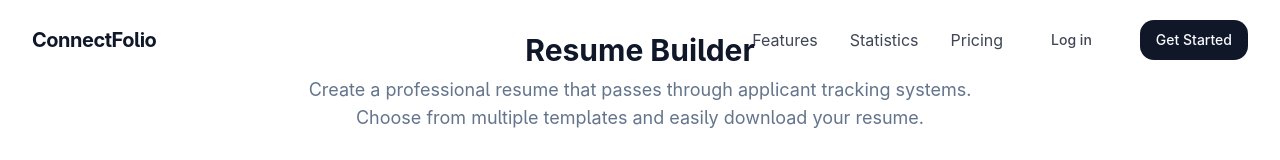
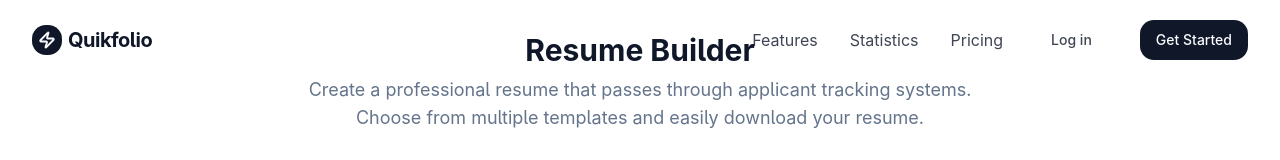
Before and after one commit to burkefect/connectfolio-hub-48, a React (Vite) app: page /resume-builder in a window 1280 px wide. Shown: the top 160 px of the page. Built offline with nearby package versions, Linux system fonts and the light colour scheme.

Commit message:
Change app name and add logo
Change the app name from "ConnectFolio" to "Quikfolio" and add a minimalistic logo.

```diff
--- a/index.html
+++ b/index.html
@@ -1,19 +1,20 @@
+
 <!DOCTYPE html>
 <html lang="en">
   <head>
     <meta charset="UTF-8" />
     <meta name="viewport" content="width=device-width, initial-scale=1.0" />
-    <title>connectfolio-hub</title>
-    <meta name="description" content="Lovable Generated Project" />
-    <meta name="author" content="Lovable" />
+    <title>Quikfolio - Create your portfolio in minutes</title>
+    <meta name="description" content="Create a professional portfolio website in minutes with Quikfolio" />
+    <meta name="author" content="Quikfolio" />
 
-    <meta property="og:title" content="Lovable Generated Project" />
-    <meta property="og:description" content="Lovable Generated Project" />
+    <meta property="og:title" content="Quikfolio - Create your portfolio in minutes" />
+    <meta property="og:description" content="Create a professional portfolio website in minutes with Quikfolio" />
     <meta property="og:type" content="website" />
     <meta property="og:image" content="https://lovable.dev/opengraph-image-p98pqg.png" />
 
     <meta name="twitter:card" content="summary_large_image" />
-    <meta name="twitter:site" content="@lovable_dev" />
+    <meta name="twitter:site" content="@quikfolio" />
     <meta name="twitter:image" content="https://lovable.dev/opengraph-image-p98pqg.png" />
   </head>
 
--- a/src/components/Footer.tsx
+++ b/src/components/Footer.tsx
@@ -1,6 +1,6 @@
 
 import React from 'react';
-import { ExternalLink, Mail, MapPin } from 'lucide-react';
+import { ExternalLink, Mail, MapPin, Zap } from 'lucide-react';
 
 const Footer: React.FC = () => {
   return (
@@ -8,7 +8,12 @@ const Footer: React.FC = () => {
       <div className="container px-4 sm:px-6 lg:px-8 py-12 mx-auto">
         <div className="grid grid-cols-1 md:grid-cols-4 gap-8">
           <div className="md:col-span-2">
-            <h3 className="text-xl font-bold mb-4">ConnectFolio</h3>
+            <h3 className="text-xl font-bold mb-4 flex items-center gap-2">
+              <div className="bg-primary-foreground/10 rounded-md p-1.5 text-primary-foreground flex items-center justify-center">
+                <Zap size={18} className="stroke-[2.5px]" />
+              </div>
+              Quikfolio
+            </h3>
             <p className="text-primary-foreground/80 max-w-sm mb-6">
               Helping job seekers land their dream roles with beautifully designed
               portfolio websites that showcase their skills and experience.
@@ -66,7 +71,7 @@ const Footer: React.FC = () => {
           <div className="flex flex-col md:flex-row justify-between items-center">
             <div className="mb-4 md:mb-0">
               <p className="text-sm text-primary-foreground/70">
-                &copy; {new Date().getFullYear()} ConnectFolio. All rights reserved.
+                &copy; {new Date().getFullYear()} Quikfolio. All rights reserved.
               </p>
             </div>
             <div className="flex space-x-6">
--- a/src/components/Navbar.tsx
+++ b/src/components/Navbar.tsx
@@ -1,7 +1,7 @@
 
 import React, { useState, useEffect } from 'react';
 import { Button } from "@/components/ui/button";
-import { Menu, X } from 'lucide-react';
+import { Menu, X, Zap } from 'lucide-react';
 
 const Navbar: React.FC = () => {
   const [scrolled, setScrolled] = useState(false);
@@ -23,8 +23,11 @@ const Navbar: React.FC = () => {
       <div className="container mx-auto px-4 sm:px-6 lg:px-8">
         <div className="flex items-center justify-between h-16 sm:h-20">
           <div className="flex items-center">
-            <a href="#" className="font-bold text-xl tracking-tight">
-              ConnectFolio
+            <a href="#" className="font-bold text-xl tracking-tight flex items-center gap-1.5">
+              <div className="bg-primary rounded-md p-1.5 text-primary-foreground flex items-center justify-center">
+                <Zap size={18} className="stroke-[2.5px]" />
+              </div>
+              <span>Quikfolio</span>
             </a>
           </div>
 
--- a/src/components/SignupForm.tsx
+++ b/src/components/SignupForm.tsx
@@ -157,7 +157,7 @@ const SignupForm: React.FC = () => {
 
               <div className="mt-8 pt-6 border-t border-primary-foreground/20">
                 <blockquote className="italic opacity-80">
-                  "My ConnectFolio site helped me land interviews at top tech companies after just 2 weeks."
+                  "My Quikfolio site helped me land interviews at top tech companies after just 2 weeks."
                 </blockquote>
                 <div className="mt-2 flex items-center">
                   <div className="w-8 h-8 rounded-full bg-white/20 mr-2"></div>
```
